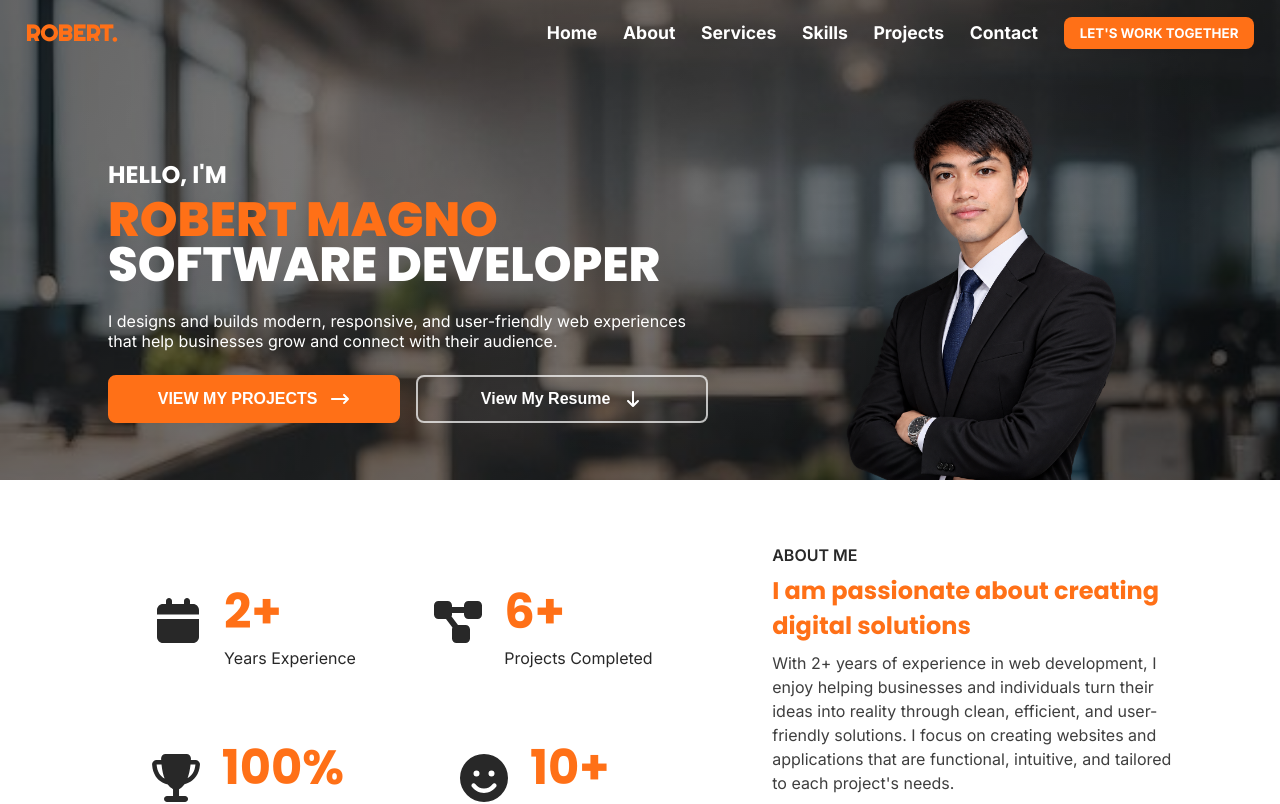
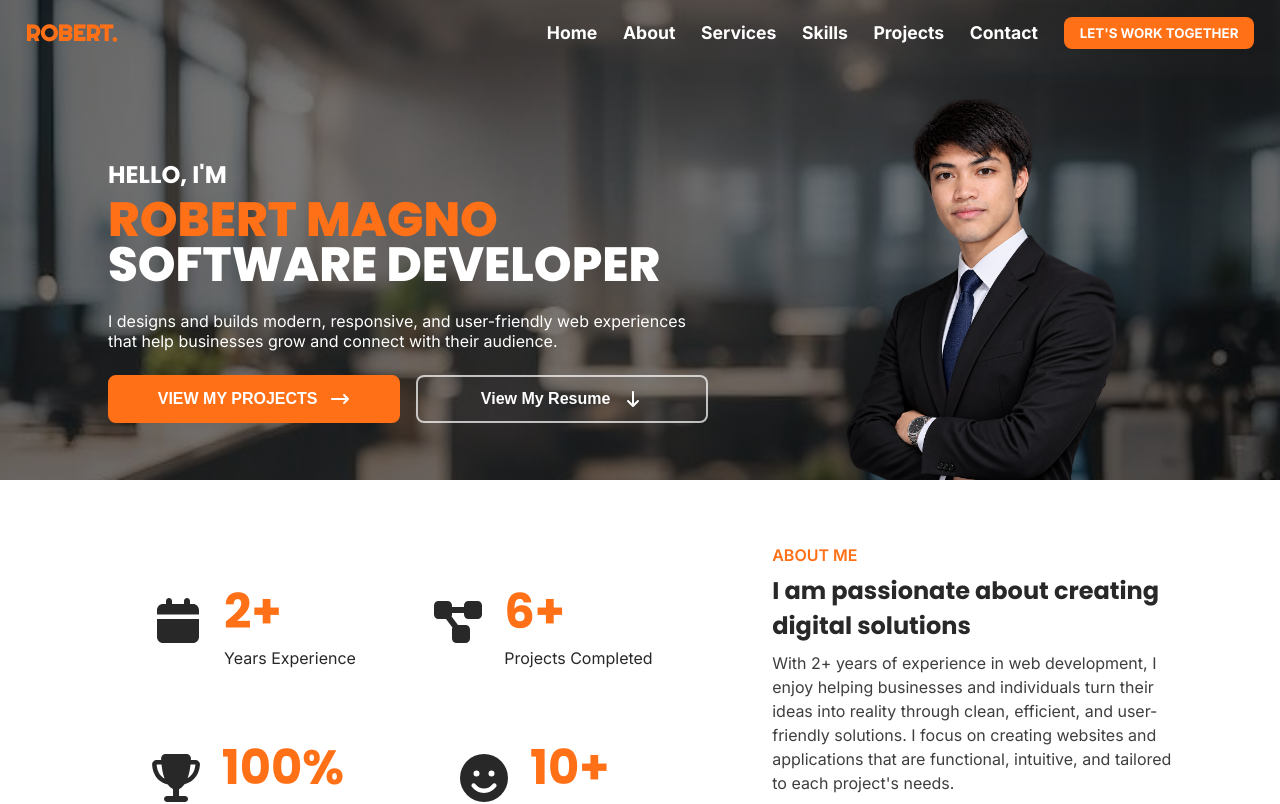
Before and after one commit to Hydrogen86/my-portfolio-react, a React (Vite) app: page / in a window 1280 px wide. Shown: the top 804 px of the page. Built offline with nearby package versions, Linux system fonts and the light colour scheme.

Commit message:
Fixed text color in About Section and Mobile View at NavBar

```diff
--- a/src/components/About.jsx
+++ b/src/components/About.jsx
@@ -47,7 +47,7 @@ const About = () => {
 
         <ScrollAnimation className='zoom-in'>
         <div className="about__left-side">
-            <span>ABOUT ME</span>
+            <span className='span-heading'>ABOUT ME</span>
             <span>
                 I am passionate about creating digital solutions
             </span>
--- a/src/css/About.css
+++ b/src/css/About.css
@@ -56,12 +56,13 @@ RIGHT SIDE
 .about__left-side span:nth-child(1) {
     font-weight: 600;
     font-size: 1rem;
+    color: var(--pastel);
 }
 
 .about__left-side span:nth-child(2) {
     font-size: 1.5rem;
     font-weight: bolder;
-    color: var(--pastel);
+    color: var(--text-color);
     font-family: var(--large-font);
 }
 
--- a/src/css/NavBar.css
+++ b/src/css/NavBar.css
@@ -141,7 +141,7 @@ nav button:hover {
         display: block;
     }
 
-    header nav ul li a {
+    header nav ul li a.nav-link {
         color: var(--text-color);
     }
 
```
